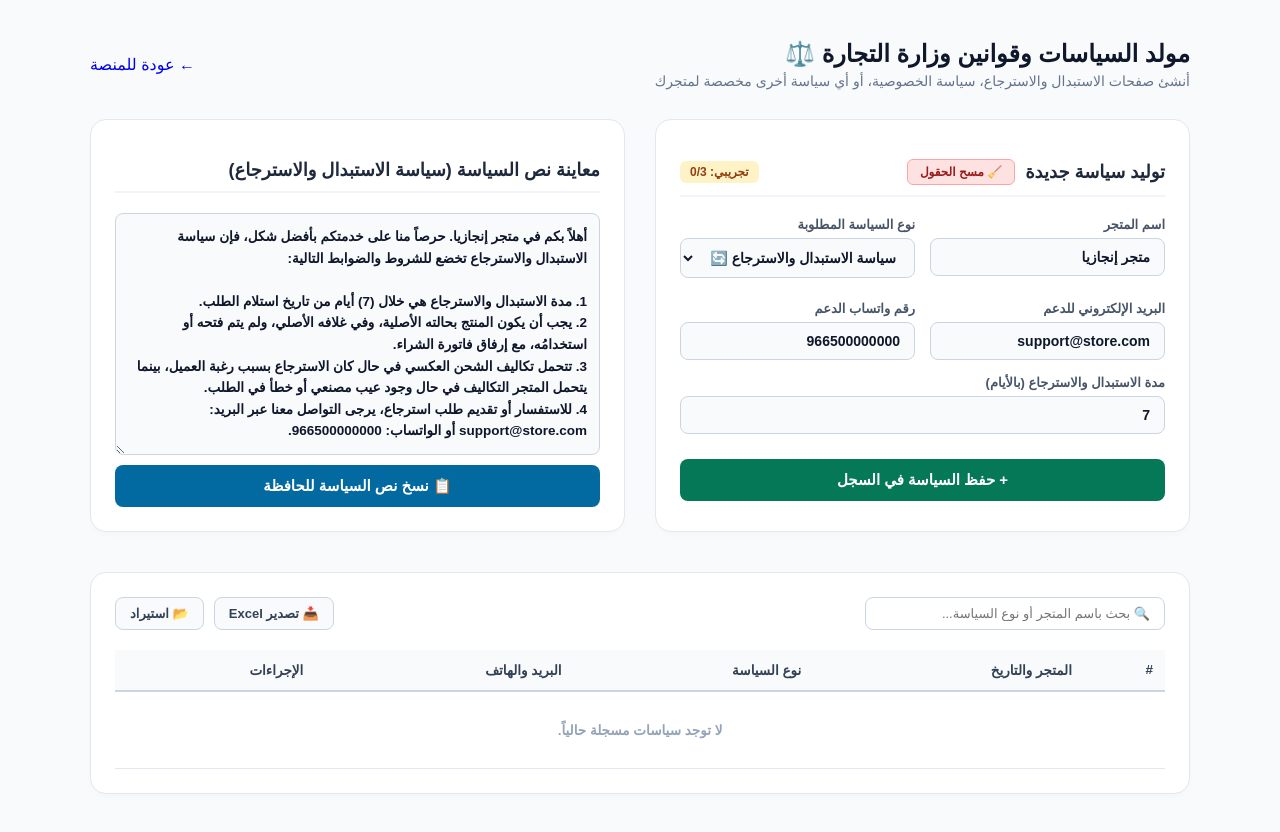
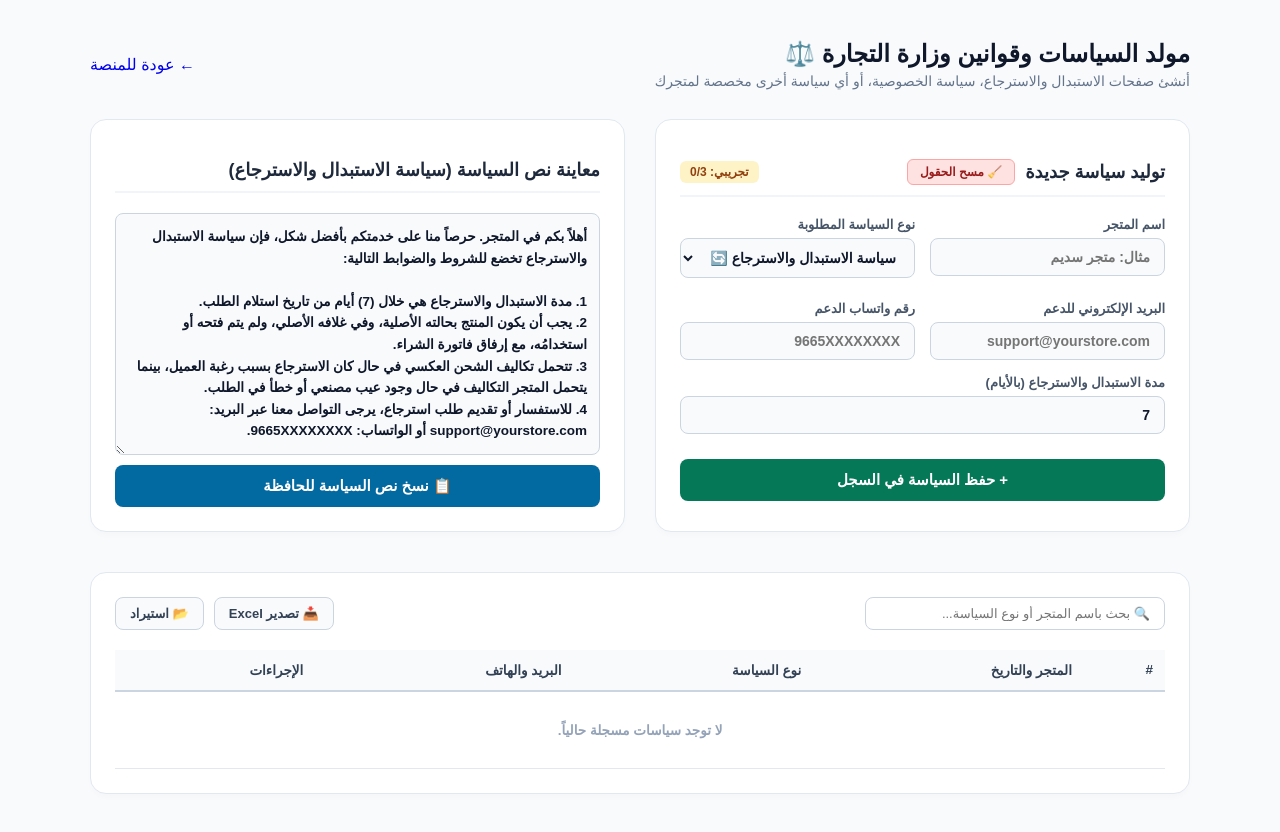
Before and after one commit to engaziasa-lang/engazia-app, a Next.js app: page /hub/sa/legal in a window 1280 px wide. Built offline with nearby package versions, Linux system fonts and the light colour scheme.

Commit message:
Update page.tsx

```diff
--- a/app/hub/sa/legal/page.tsx
+++ b/app/hub/sa/legal/page.tsx
@@ -15,11 +15,11 @@ interface PolicyItem {
 }
 
 export default function PoliciesGeneratorSA() {
-  const [storeName, setStoreName] = useState<string>('متجر إنجازيا');
+  const [storeName, setStoreName] = useState<string>('');
   const [policySelect, setPolicySelect] = useState<string>('سياسة الاستبدال والاسترجاع');
   const [customPolicyType, setCustomPolicyType] = useState<string>('سياسة الاستبدال والاسترجاع');
-  const [supportEmail, setSupportEmail] = useState<string>('support@store.com');
-  const [supportPhone, setSupportPhone] = useState<string>('966500000000');
+  const [supportEmail, setSupportEmail] = useState<string>('');
+  const [supportPhone, setSupportPhone] = useState<string>('');
   const [returnDays, setReturnDays] = useState<number | ''>(7);
   const [policyContent, setPolicyContent] = useState<string>('');
 
@@ -34,43 +34,49 @@ export default function PoliciesGeneratorSA() {
     if (saved) {
       try { setItems(JSON.parse(saved)); } catch (e) { }
     }
+    // جلب اسم المتجر الافتراضي إن وجد محفوظاً مسبقاً في المتصفح
+    const defaultStore = localStorage.getItem('seerk_default_store_name');
+    if (defaultStore) setStoreName(defaultStore);
   }, []);
 
   const actualPolicyType = policySelect === 'سياسة أخرى (كتابة يدوية)' ? customPolicyType : policySelect;
 
   // توليد النص تلقائياً عند تغيير الخيارات
   useEffect(() => {
+    const currentStore = storeName.trim() || 'المتجر';
+    const currentEmail = supportEmail.trim() || 'support@yourstore.com';
+    const currentPhone = supportPhone.trim() || '9665XXXXXXXX';
+
     if (policySelect === 'سياسة الاستبدال والاسترجاع') {
       setPolicyContent(
-        `أهلاً بكم في ${storeName}. حرصاً منا على خدمتكم بأفضل شكل، فإن سياسة الاستبدال والاسترجاع تخضع للشروط والضوابط التالية:\n\n` +
+        `أهلاً بكم في ${currentStore}. حرصاً منا على خدمتكم بأفضل شكل، فإن سياسة الاستبدال والاسترجاع تخضع للشروط والضوابط التالية:\n\n` +
         `1. مدة الاستبدال والاسترجاع هي خلال (${returnDays || 7}) أيام من تاريخ استلام الطلب.\n` +
         `2. يجب أن يكون المنتج بحالته الأصلية، وفي غلافه الأصلي، ولم يتم فتحه أو استخدامُه، مع إرفاق فاتورة الشراء.\n` +
         `3. تتحمل تكاليف الشحن العكسي في حال كان الاسترجاع بسبب رغبة العميل، بينما يتحمل المتجر التكاليف في حال وجود عيب مصنعي أو خطأ في الطلب.\n` +
-        `4. للاستفسار أو تقديم طلب استرجاع، يرجى التواصل معنا عبر البريد: ${supportEmail} أو الواتساب: ${supportPhone}.`
+        `4. للاستفسار أو تقديم طلب استرجاع، يرجى التواصل معنا عبر البريد: ${currentEmail} أو الواتساب: ${currentPhone}.`
       );
     } else if (policySelect === 'سياسة الخصوصية') {
       setPolicyContent(
-        `في ${storeName}، نلتزم بحماية خصوصية بياناتكم الشخصية. توضح هذه السياسة كيف نقوم بجمع واستخدام وحماية معلوماتكم:\n\n` +
+        `في ${currentStore}، نلتزم بحماية خصوصية بياناتكم الشخصية. توضح هذه السياسة كيف نقوم بجمع واستخدام وحماية معلوماتكم:\n\n` +
         `1. البيانات التي نجمعها: الاسم، رقم الجوال، عنوان الشحن، البريد الإلكتروني لتنفيذ طلباتكم فقط.\n` +
         `2. حماية البيانات: نستخدم أحدث أساليب التشفير والأمان لضمان عدم تسريب أي معلومة.\n` +
         `3. لا نقوم نهائياً ببيع أو مشاركة بياناتك مع أي طرف ثالث لأغراض تسويقية.\n` +
-        `4. لأي استفسار بخصوص الخصوصية، يرجى التواصل معنا على: ${supportEmail}.`
+        `4. لأي استفسار بخصوص الخصوصية، يرجى التواصل معنا على: ${currentEmail}.`
       );
     } else if (policySelect === 'الشروط والأحكام') {
       setPolicyContent(
-        `الشروط والأحكام الخاصة بـ ${storeName}:\n\n` +
+        `الشروط والأحكام الخاصة بـ ${currentStore}:\n\n` +
         `1. استخدامك للمتجر يعني موافقتك التامة على كافة الشروط والسياسات المعلنة.\n` +
         `2. الأسعار معروضة بالريال السعودي شاملة ضريبة القيمة المضافة (15%).\n` +
         `3. يحق للمتجر إلغاء الطلب في حال نفاد الكمية أو عدم إتمام عملية الدفع خلال المدة المحددة، مع إرجاع المبلغ كاملاً للعميل.\n` +
-        `4. للتواصل والدعم الفني: ${supportEmail} - هاتف: ${supportPhone}.`
+        `4. للتواصل والدعم الفني: ${currentEmail} - هاتف: ${currentPhone}.`
       );
     } else {
-      // إذا اختار سياسة مخصصة جديدة
       if (!editingId || !policyContent) {
         setPolicyContent(
-          `نص ${customPolicyType || 'السياسة'} الخاص بـ ${storeName}:\n\n` +
+          `نص ${customPolicyType || 'السياسة'} الخاص بـ ${currentStore}:\n\n` +
           `1. يلتزم المتجر بتقديم أفضل الخدمات وفقاً لهذه السياسة.\n` +
-          `2. لأي استفسارات أو تفاصيل إضافية، يرجى التواصل معنا عبر البريد: ${supportEmail} أو عبر الواتساب: ${supportPhone}.`
+          `2. لأي استفسارات أو تفاصيل إضافية، يرجى التواصل معنا عبر البريد: ${currentEmail} أو عبر الواتساب: ${currentPhone}.`
         );
       }
     }
@@ -96,11 +102,11 @@ export default function PoliciesGeneratorSA() {
   };
 
   const handleClearForm = () => {
-    setStoreName('متجر إنجازيا');
+    setStoreName('');
     setPolicySelect('سياسة الاستبدال والاسترجاع');
     setCustomPolicyType('سياسة الاستبدال والاسترجاع');
-    setSupportEmail('support@store.com');
-    setSupportPhone('966500000000');
+    setSupportEmail('');
+    setSupportPhone('');
     setReturnDays(7);
     setEditingId(null);
   };
@@ -363,7 +369,7 @@ export default function PoliciesGeneratorSA() {
               <div className="input-group">
                 <label>اسم المتجر</label>
                 <div className="input-wrapper">
-                  <input type="text" value={storeName} onChange={(e) => setStoreName(e.target.value)} placeholder="متجر إنجازيا" required />
+                  <input type="text" value={storeName} onChange={(e) => setStoreName(e.target.value)} placeholder="مثال: متجر سديم" required />
                 </div>
               </div>
               <div className="input-group">
@@ -395,13 +401,13 @@ export default function PoliciesGeneratorSA() {
               <div className="input-group">
                 <label>البريد الإلكتروني للدعم</label>
                 <div className="input-wrapper">
-                  <input type="email" value={supportEmail} onChange={(e) => setSupportEmail(e.target.value)} placeholder="support@store.com" required />
+                  <input type="email" value={supportEmail} onChange={(e) => setSupportEmail(e.target.value)} placeholder="support@yourstore.com" required />
                 </div>
               </div>
               <div className="input-group">
                 <label>رقم واتساب الدعم</label>
                 <div className="input-wrapper">
-                  <input type="text" value={supportPhone} onChange={(e) => setSupportPhone(e.target.value)} placeholder="966500000000" required />
+                  <input type="text" value={supportPhone} onChange={(e) => setSupportPhone(e.target.value)} placeholder="9665XXXXXXXX" required />
                 </div>
               </div>
             </div>
```
